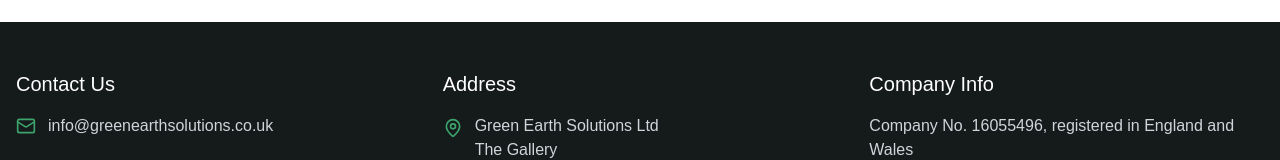
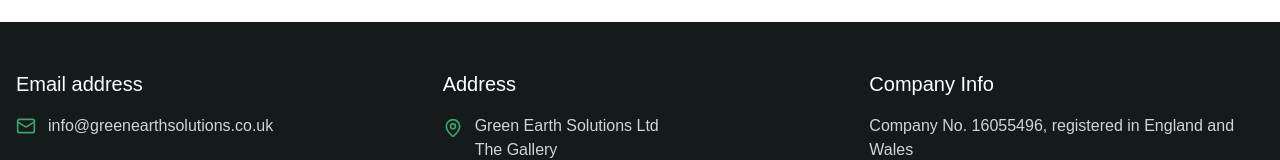
Before and after one commit to marianne-p/ges, a React (Vite) app: page / in a window 1280 px wide. Shown: the part 5061-5221 px from the top of the page. Built offline with nearby package versions, Linux system fonts and the light colour scheme; a web font is replaced by a local one.

Commit message:
changes 9Nov

```diff
--- a/src/components/Footer.jsx
+++ b/src/components/Footer.jsx
@@ -6,7 +6,7 @@
       <div className="container mx-auto px-4">
         <div className="grid grid-cols-1 md:grid-cols-3 gap-8">
           <div className="space-y-4">
-            <h3 className="text-xl font-medium text-white mb-4">Contact Us</h3>
+            <h3 className="text-xl font-medium text-white mb-4">Email address</h3>
             <div className="flex items-center space-x-3">
               <Mail className="h-5 w-5 text-primary" />
               <p>info@greenearthsolutions.co.uk</p>
```
